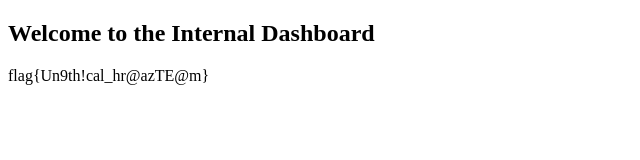
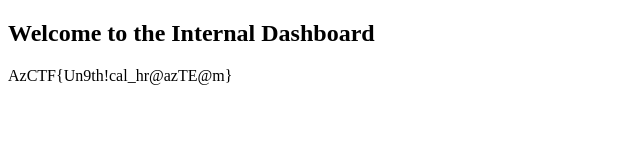
Before and after one commit to HemaEzzat123/challenge8, a plain HTML site: page dashboard.html in a window 1280 px wide. Shown: the full height of the page, 0-640 px from the left. Drawn offline with Linux system fonts and the light colour scheme.

Commit message:
Update dashboard.html

```diff
--- a/dashboard.html
+++ b/dashboard.html
@@ -8,7 +8,7 @@
 
 <body>
   <h2>Welcome to the Internal Dashboard</h2>
-  <p>flag{Un9th!cal_hr@azTE@m}</p>
+  <p>AzCTF{Un9th!cal_hr@azTE@m}</p>
 </body>
 
 </html>
```
